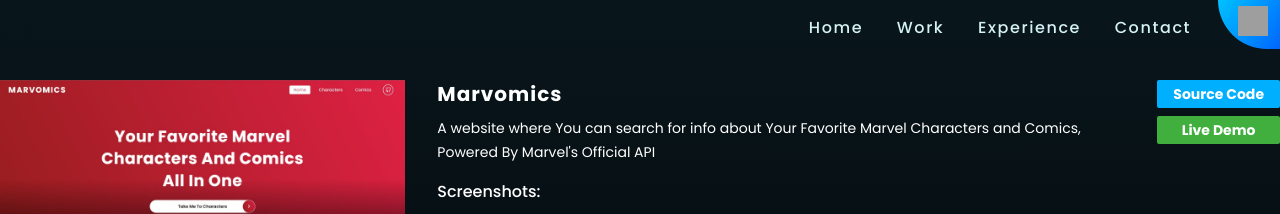
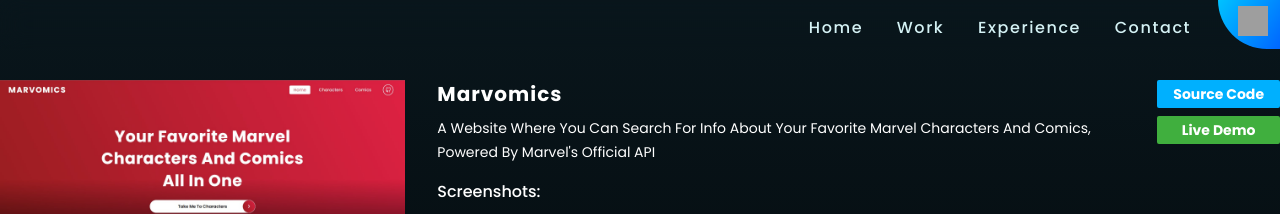
Before and after one commit to Ramzy842/portfolio-website, a Next.js app: page /projects/marvomics in a window 1280 px wide. Shown: the top 214 px of the page. Built offline with nearby package versions, Linux system fonts and the light colour scheme; grey boxes are pictures that could not be loaded.

Commit message:
capitalize every character of description

```diff
--- a/components/Work/SingleProject/Details.js
+++ b/components/Work/SingleProject/Details.js
@@ -15,7 +15,7 @@
       <div className="flex flex-col  md:flex-row justify-between">
         <div className="flex flex-col flex-1 mb-4">
           <h1 className="text-white text-xl mb-2 font-bold tracking-wider">{title}</h1>
-          <p className="text-sm text-white leading-6  md:mb-0 md:w-11/12 text-gray-100">
+          <p className="text-sm text-white leading-6 capitalize md:mb-0 md:w-11/12 text-gray-100">
             {description}
           </p>
         </div>
```
